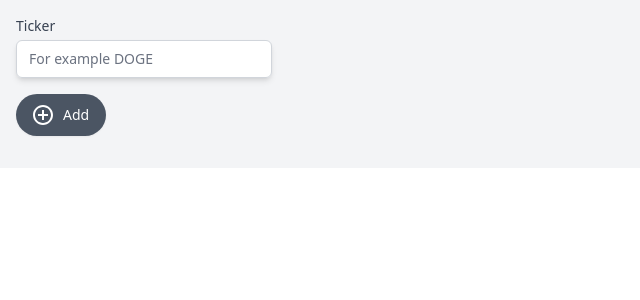
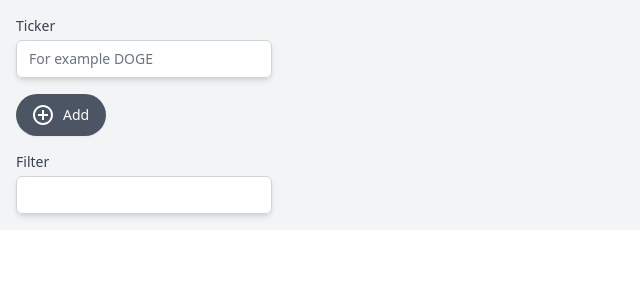
Before and after one commit to fecore35/cryptonomicon, a Vue app: page / in a window 1280 px wide. Shown: the top 300 px of the page, without its empty margins (0-640 px from the left). Built offline with nearby package versions, Linux system fonts and the light colour scheme.

Commit message:
feature: filter tickers

```diff
--- a/src/App.vue
+++ b/src/App.vue
@@ -56,6 +56,34 @@
             </svg>
             Add
           </button>
+
+          <div class="flex">
+            <div class="max-w-xs">
+              <label
+                for="wallet"
+                class="block text-sm font-medium text-gray-700"
+                >Filter</label
+              >
+              <div class="mt-1 relative rounded-md shadow-md">
+                <input
+                  v-model="filter"
+                  @input="page = 1"
+                  type="text"
+                  name="wallet"
+                  id="wallet"
+                  class="block w-full pr-10 border-gray-300 text-gray-900 focus:outline-none focus:ring-gray-500 focus:border-gray-500 sm:text-sm rounded-md"
+                  placeholder=""
+                />
+              </div>
+            </div>
+          </div>
+
+          <div
+            v-if="filteredTickers.length === 0 && filter !== ''"
+            class="text-sm text-red-600"
+          >
+            No tickers were found matching your selection.
+          </div>
         </section>
 
         <template v-if="paginatedTickers.length > 0">
@@ -176,6 +204,7 @@ export default {
       tickers: [],
       currentTicker: null,
       graph: [],
+      filter: "",
       page: 1,
     };
   },
@@ -198,12 +227,18 @@ export default {
       return this.page * 6;
     },
 
+    filteredTickers() {
+      return this.tickers.filter((ticker) =>
+        ticker.name.toUpperCase().includes(this.filter.toUpperCase())
+      );
+    },
+
     hasNextPage() {
-      return this.tickers.length > this.endIndex;
+      return this.filteredTickers.length > this.endIndex;
     },
 
     paginatedTickers() {
-      return this.tickers.slice(this.startIndex, this.endIndex);
+      return this.filteredTickers.slice(this.startIndex, this.endIndex);
     },
 
     isTickerExists() {
```
